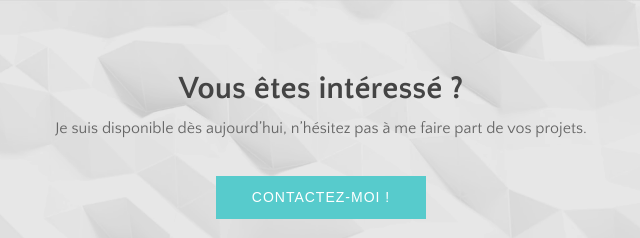
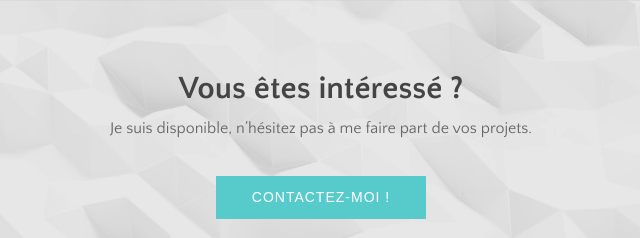
Before and after one commit to mijkami/mijkami.github.io, a plain HTML site: page fr/index.html in a window 1280 px wide. Shown: the part 2244-2482 px from the top of the page, 319-959 px from the left. Drawn offline with Linux system fonts and the light colour scheme; a web font is replaced by a local one.

Commit message:
updated call to action

```diff
--- a/fr/index.html
+++ b/fr/index.html
@@ -315,7 +315,7 @@
 		<div class="row">
 			<div class="col-lg-12 text-center">
 				<h2>Vous êtes intéressé ?</h2>
-				<p>Je suis disponible dès aujourd&rsquo;hui, n&rsquo;hésitez pas à me faire part de vos projets.</p>
+				<p>Je suis disponible, n&rsquo;hésitez pas à me faire part de vos projets.</p>
 
 
 				<a href="#contact" class="btn btn-main page-scroll">CONTACTEZ-MOI !</a>
```
Also changed, not shown: index.html (+1 -1 lines).
